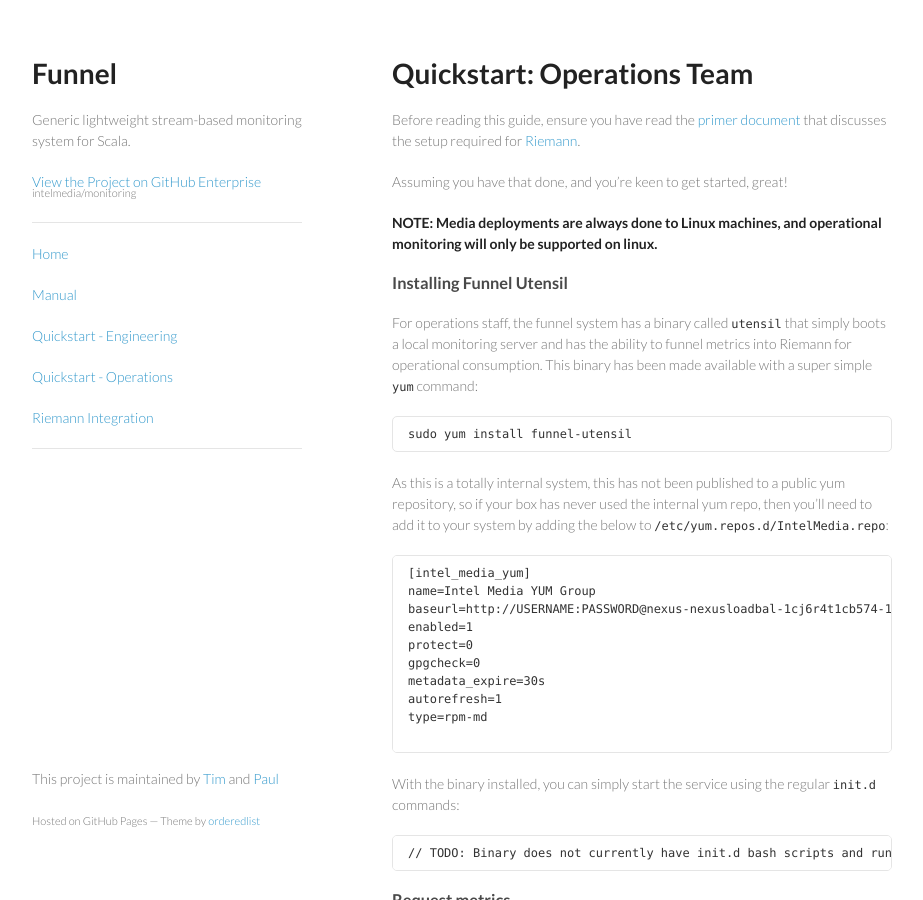
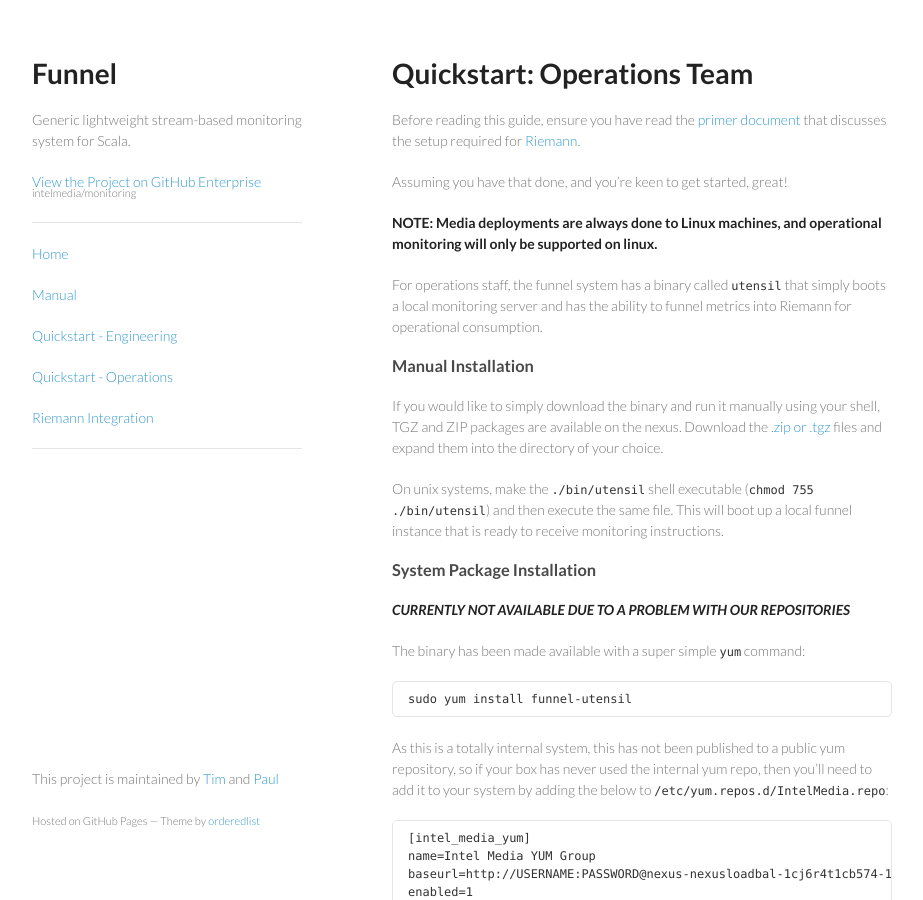
Before and after one commit to Verizon/funnel, a Jekyll site: the page built from quickstart-ops.md, in a window 1280 px wide and 900 px high. Shown: the whole window, without its empty margins (178-1101 px from the left). Built offline with Jekyll 4.4.1, drawn with Linux system fonts in a browser that asks for light colours; Markdown is read by kramdown in place of the engine named in the settings.

Commit message:
updated the quickstart-ops so that it highlights how to download the funnel utensil manually

`````diff
--- a/quickstart-ops.md
+++ b/quickstart-ops.md
@@ -11,9 +11,20 @@
 
 **NOTE: Media deployments are always done to Linux machines, and operational monitoring will only be supported on linux.**
 
-### Installing Funnel Utensil
+For operations staff, the funnel system has a binary called `utensil` that simply boots a local monitoring server and has the ability to funnel metrics into Riemann for operational consumption.
 
-For operations staff, the funnel system has a binary called `utensil` that simply boots a local monitoring server and has the ability to funnel metrics into Riemann for operational consumption. This binary has been made available with a super simple `yum` command:
+### Manual Installation
+
+If you would like to simply download the binary and run it manually using your shell, TGZ and ZIP packages are available on the nexus. Download the [.zip or .tgz](http://nexus-nexusloadbal-1cj6r4t1cb574-1345959472.us-east-1.elb.amazonaws.com/nexus/content/repositories/releases/intelmedia/ws/funnel/utensil/) files and expand them into the directory of your choice.
+
+On unix systems, make the `./bin/utensil` shell executable (`chmod 755 ./bin/utensil`) and then execute the same file. This will boot up a local funnel instance that is ready to receive monitoring instructions.
+
+
+### System Package Installation
+
+***CURRENTLY NOT AVAILABLE DUE TO A PROBLEM WITH OUR REPOSITORIES***
+
+The binary has been made available with a super simple `yum` command:
 
 ````
 sudo yum install funnel-utensil
@@ -40,7 +51,6 @@
 // TODO: Binary does not currently have init.d bash scripts and runs in the foreground. Swap this to use init.d
 ````
 
-
 ### Request metrics
 
 From an operational perspective the only thing that one should really care about is how to instruct the aggregating funnel utensil which nodes it should be monitoring. This is achieved with a simple HTTP `POST` to `http://<host>:<port>/mirror`
`````
